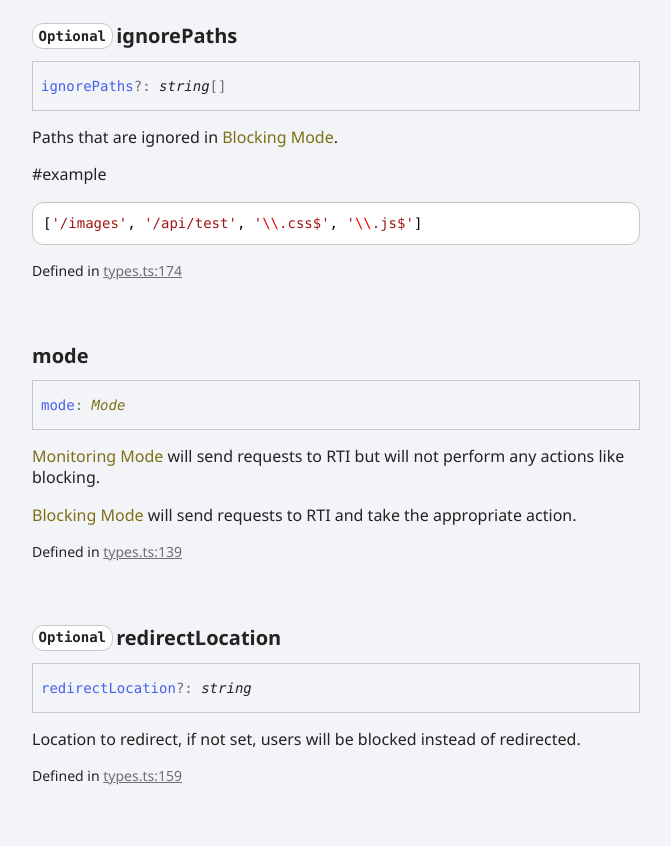
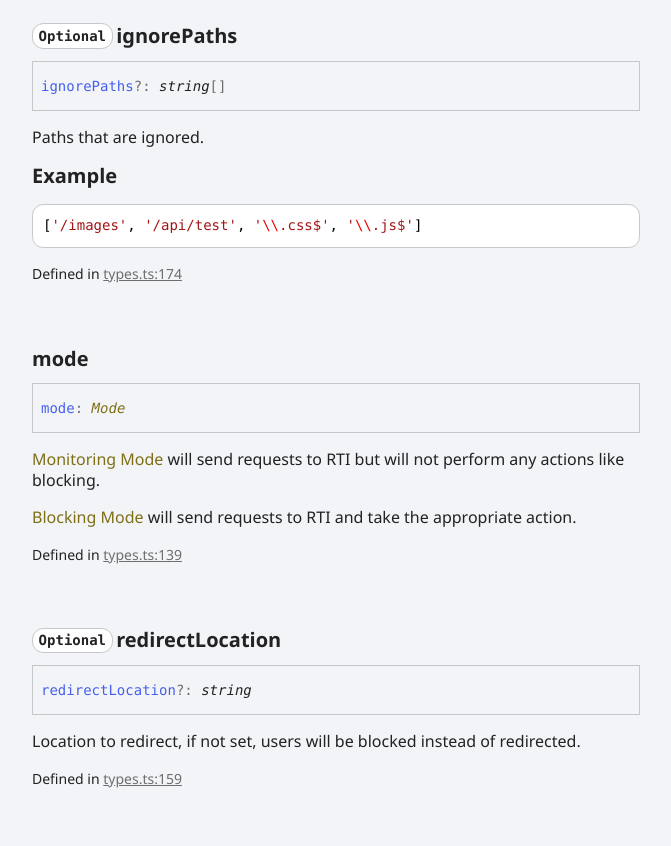
Before and after one commit to cheq-ai/cheq-rti-client-core-js, a website: page docs/interfaces/Config.html in a window 1280 px wide. Shown: the part 1400-2246 px from the top of the page, without its empty margins (272-943 px from the left). Drawn offline with Linux system fonts and the light colour scheme.

Commit message:
Updated docs

```diff
--- a/docs/interfaces/Config.html
+++ b/docs/interfaces/Config.html
@@ -68,9 +68,9 @@
 <section class="tsd-panel tsd-member"><a id="ignorePaths" class="tsd-anchor"></a>
 <h3 class="tsd-anchor-link"><code class="tsd-tag ts-flagOptional">Optional</code> <span>ignore<wbr/>Paths</span><a href="#ignorePaths" aria-label="Permalink" class="tsd-anchor-icon"><svg class="icon icon-tabler icon-tabler-link" viewBox="0 0 24 24" stroke-width="2" stroke="currentColor" fill="none" stroke-linecap="round" stroke-linejoin="round"><use href="#icon-anchor-a"></use><use href="#icon-anchor-b"></use><use href="#icon-anchor-c"></use></svg></a></h3>
 <div class="tsd-signature"><span class="tsd-kind-property">ignore<wbr/>Paths</span><span class="tsd-signature-symbol">?:</span> <span class="tsd-signature-type">string</span><span class="tsd-signature-symbol">[]</span></div>
-<div class="tsd-comment tsd-typography"><p>Paths that are ignored in <a href="../enums/Mode.html#BLOCKING" class="tsd-kind-enum-member">Blocking Mode</a>.</p>
-<p>#example</p>
-<pre><code class="language-typescript"><span class="hl-0">[</span><span class="hl-1">&#39;/images&#39;</span><span class="hl-0">, </span><span class="hl-1">&#39;/api/test&#39;</span><span class="hl-0">, </span><span class="hl-1">&#39;</span><span class="hl-2">\\</span><span class="hl-1">.css$&#39;</span><span class="hl-0">, </span><span class="hl-1">&#39;</span><span class="hl-2">\\</span><span class="hl-1">.js$&#39;</span><span class="hl-0">]</span>
+<div class="tsd-comment tsd-typography"><p>Paths that are ignored.</p>
+
+<h3>Example</h3><pre><code class="language-typescript"><span class="hl-0">[</span><span class="hl-1">&#39;/images&#39;</span><span class="hl-0">, </span><span class="hl-1">&#39;/api/test&#39;</span><span class="hl-0">, </span><span class="hl-1">&#39;</span><span class="hl-2">\\</span><span class="hl-1">.css$&#39;</span><span class="hl-0">, </span><span class="hl-1">&#39;</span><span class="hl-2">\\</span><span class="hl-1">.js$&#39;</span><span class="hl-0">]</span>
 </code></pre>
 </div><aside class="tsd-sources">
 <ul>
```
Also changed, not shown: src/types.ts (+2 -2 lines).
